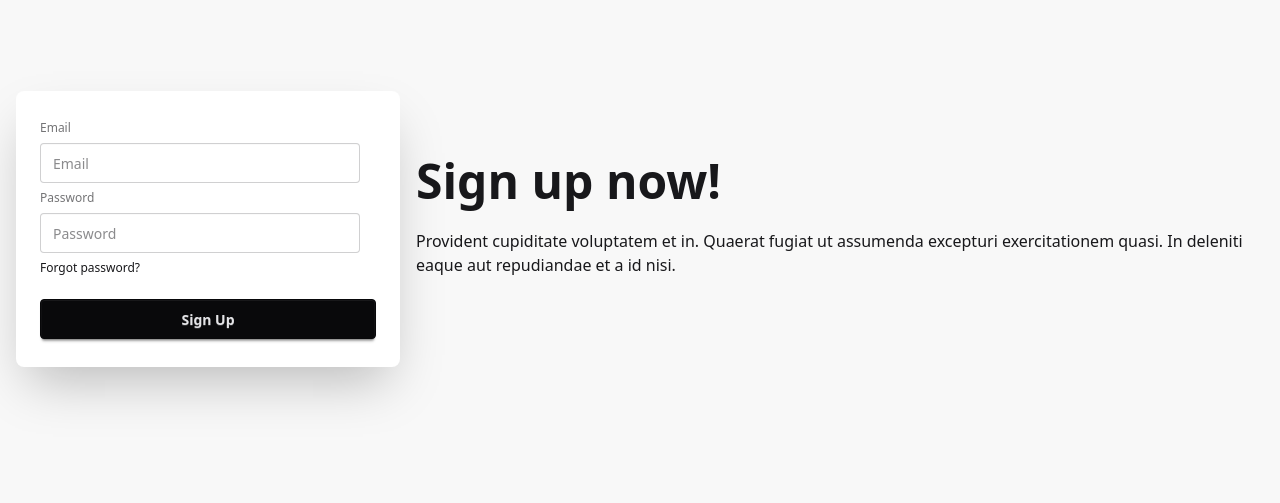
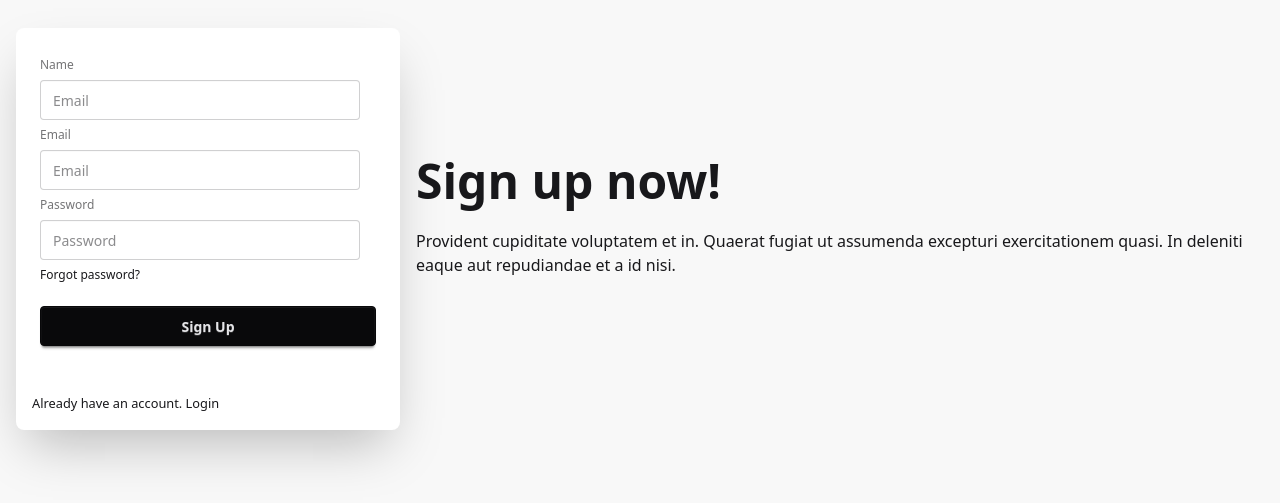
Before and after one commit to shohagnawaz/bistro-boss-client5, a React (Vite) app: page /signup in a window 1280 px wide. Shown: the part 171-674 px from the top of the page. Built offline with nearby package versions, Linux system fonts and the light colour scheme; no server answers.

Commit message:
loinLogOut

```diff
--- a/package.json
+++ b/package.json
@@ -15,10 +15,12 @@
     "firebase": "^11.4.0",
     "react": "^19.0.0",
     "react-dom": "^19.0.0",
+    "react-hook-form": "^7.54.2",
     "react-responsive-carousel": "^3.2.23",
     "react-router-dom": "^7.3.0",
     "react-simple-captcha": "^9.3.1",
     "react-tabs": "^6.1.0",
+    "sweetalert2": "^11.17.2",
     "swiper": "^11.2.5",
     "tailwindcss": "^4.0.13"
   },
--- a/src/SignUp/SignUp.jsx
+++ b/src/SignUp/SignUp.jsx
@@ -1,31 +1,91 @@
+import { useContext } from "react";
+import { useForm } from "react-hook-form";
+import { AuthContext } from "../providers/AuthProvider";
+import { Link } from "react-router-dom";
+
 const SignUp = () => {
+  const {
+    register,
+    handleSubmit,
+    formState: { errors },
+  } = useForm();
+  const { createUser } = useContext(AuthContext);
+  const onSubmit = (data) => {
+    console.log(data);
+    createUser(data.email, data.password)
+        .then(result => {
+            const loggedUser = result.user;
+            console.log(loggedUser);
+        })
+  };
+
   return (
+    <>
       <div className="hero bg-base-200 min-h-screen">
         <div className="hero-content flex-col lg:flex-row-reverse">
           <div className="text-center lg:text-left">
             <h1 className="text-5xl font-bold">Sign up now!</h1>
             <p className="py-6">
               Provident cupiditate voluptatem et in. Quaerat fugiat ut assumenda
-            excepturi exercitationem quasi. In deleniti eaque aut repudiandae et
-            a id nisi.
+              excepturi exercitationem quasi. In deleniti eaque aut repudiandae
+              et a id nisi.
             </p>
           </div>
           <div className="card bg-base-100 w-full max-w-sm shrink-0 shadow-2xl">
-          <form className="card-body">
+            <form onSubmit={handleSubmit(onSubmit)} className="card-body">
               <div className="fieldset">
+                <label className="fieldset-label">Name</label>
+                <input
+                  type="text"
+                  {...register("name", { required: true })}
+                  name="name"
+                  className="input"
+                  placeholder="Email"
+                />
+                {errors.name && (
+                  <span className="text-red-600">Name is required</span>
+                )}
                 <label className="fieldset-label">Email</label>
-              <input type="email" name="email" className="input" placeholder="Email" />
+                <input
+                  type="email"
+                  {...register("email", { required: true })}
+                  name="email"
+                  className="input"
+                  placeholder="Email"
+                />
+                {errors.email && (
+                  <span className="text-red-600">Email is required</span>
+                )}
                 <label className="fieldset-label">Password</label>
-              <input type="password" name="password" className="input" placeholder="Password" />
+                <input
+                  type="password"
+                  {...register("password", {
+                    required: true,
+                    minLength: 6,
+                    maxLength: 20,
+                  })}
+                  name="password"
+                  className="input"
+                  placeholder="Password"
+                />
+                {errors.password?.type === "required" && (
+                  <p className="text-red-600">Password must be 6 characters</p>
+                )}
                 <div>
                   <a className="link link-hover">Forgot password?</a>
                 </div>
-              <button className="btn btn-neutral mt-4">Sign Up</button>
+                <input
+                  className="btn btn-neutral mt-4"
+                  type="submit"
+                  value="Sign Up"
+                />
               </div>
             </form>
+            <p className="p-4"><small>Already have an account. <Link to="/login">Login</Link></small></p>
           </div>
         </div>
       </div>
+    </>
   );
 };
 
--- a/src/pages/Login/Login.jsx
+++ b/src/pages/Login/Login.jsx
@@ -1,4 +1,4 @@
-import { useContext, useEffect, useRef, useState } from "react";
+import { useContext, useEffect, useState } from "react";
 import {
   loadCaptchaEnginge,
   LoadCanvasTemplate,
@@ -6,10 +6,10 @@ import {
 } from "react-simple-captcha";
 import { AuthContext } from "../../providers/AuthProvider";
 import { Link } from "react-router-dom";
+import Swal from "sweetalert2";
 
 const Login = () => {
 
-    const captchaRef = useRef(null);
     const [disabled, setDisabled] = useState(true);
 
     const { signIn } = useContext(AuthContext);
@@ -28,11 +28,28 @@ const Login = () => {
       .then(result => {
         const user = result.user;
         console.log(user);
+        Swal.fire({
+          title: "User login successfully",
+          showClass: {
+            popup: `
+              animate__animated
+              animate__fadeInUp
+              animate__faster
+            `
+          },
+          hideClass: {
+            popup: `
+              animate__animated
+              animate__fadeOutDown
+              animate__faster
+            `
+          }
+        });
       })
   };
 
-  const handleValidateCaptcha = () => {
-    const user_captcha_value = captchaRef.current.value;
+  const handleValidateCaptcha = (e) => {
+    const user_captcha_value = e.target.value;
     if (validateCaptcha(user_captcha_value)) {
         setDisabled(false)
     }
@@ -77,13 +94,12 @@ const Login = () => {
                     <LoadCanvasTemplate />
                 </label>
                 <input
+                  onBlur={handleValidateCaptcha}
                   type="text"
-                  ref={captchaRef}
                   name="captcha"
                   className="input"
                   placeholder="type the captcha above"
                 />
-                <button onClick={handleValidateCaptcha} className="btn btn-outline btn-xs mt-2">Validate</button>
               </div>
               <input
                 disabled={disabled}
@@ -93,7 +109,7 @@ const Login = () => {
               />
             </div>
           </form>
-          <p className="p-6"><small>New here?<Link to={"/signup"}> Create a new account.</Link></small></p>
+          <p className="p-6"><small>New here?<Link to={"/signup"}> Sign Up</Link></small></p>
         </div>
       </div>
     </div>
--- a/src/pages/Shared/NavBar/NavBar.jsx
+++ b/src/pages/Shared/NavBar/NavBar.jsx
@@ -1,11 +1,26 @@
+import { useContext } from "react";
 import { Link } from "react-router-dom";
+import { AuthContext } from "../../../providers/AuthProvider";
 
 const NavBar = () => {
+    const { user, logOut } = useContext(AuthContext);
+    const handleLogOut = () => {
+      logOut()
+        .then(() => {})
+        .catch(error => console.log(error));
+    }
     const navItems = <>
             <li><Link to={"/"}>Home</Link></li>
             <li><Link to={"/menu"}>Our Menu</Link></li>
             <li><Link to={"/order/salad"}>Order Food</Link></li>
-            <li><Link to={"/login"}>Login</Link></li>
+
+            {
+              user ? <>
+                <button onClick={handleLogOut} className="btn btn-ghost">Log Out</button>
+              </> : <>
+                <li><Link to={"/login"}>Login</Link></li>
+              </>
+            }
         </>
 
   return (
--- a/src/providers/AuthProvider.jsx
+++ b/src/providers/AuthProvider.jsx
@@ -19,7 +19,7 @@ const AuthProvider = ({children}) => {
 
     const signIn = (email, password) => {
         setLoading(true);
-        return signInWithEmailAndPassword(email, password)
+        return signInWithEmailAndPassword(auth, email, password)
     }
 
     const logOut = () => {
```
Also changed, not shown: 1 other file (tests, documents, lock files or other folders). Lines whose indentation alone changed are shown as unchanged.
